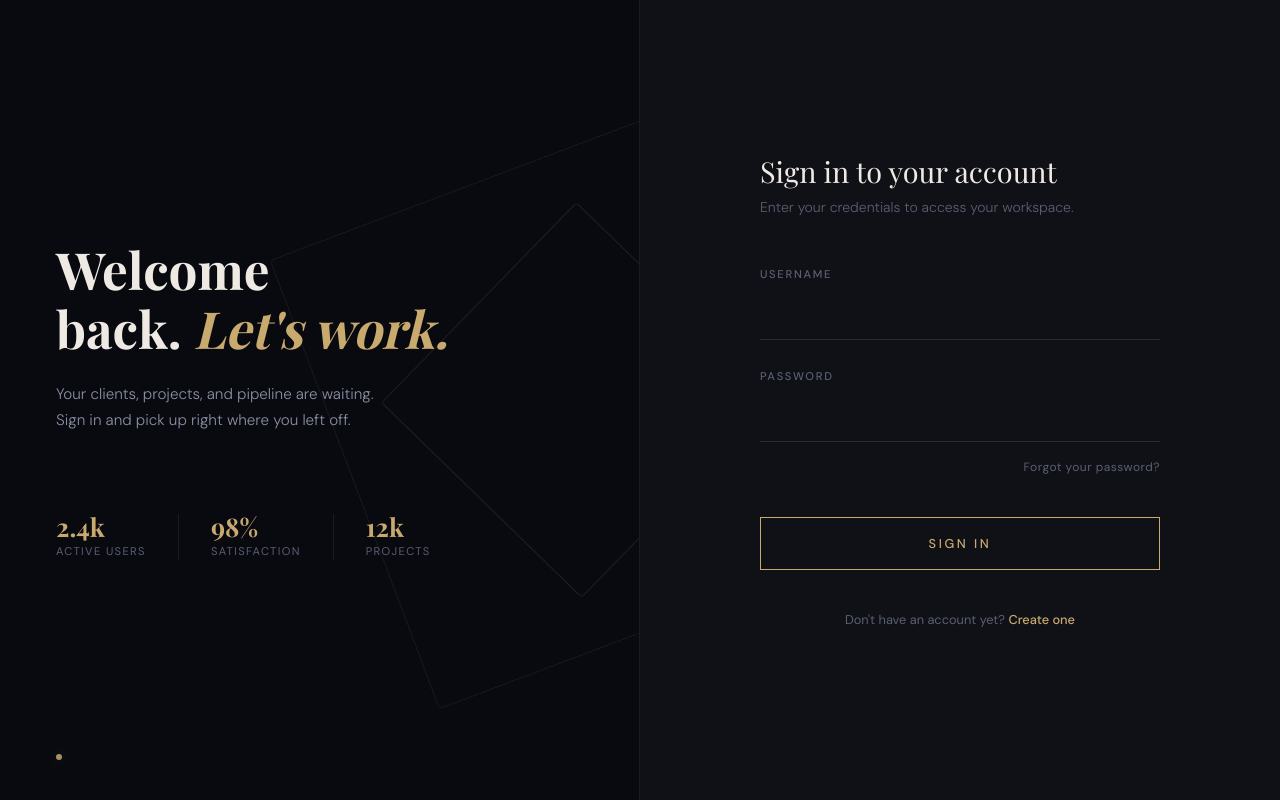
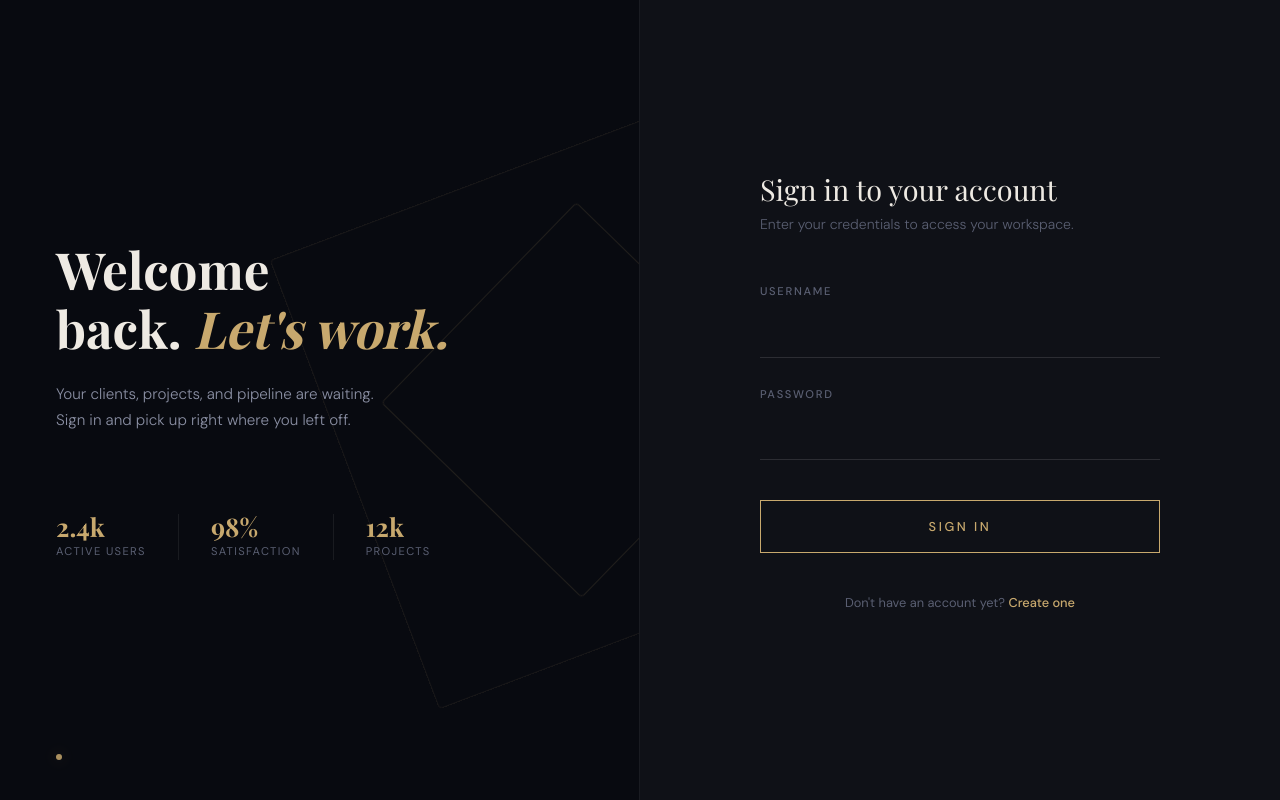
Before and after one commit to AlbertGPe/client-project-manager, a React (Create React App) app in the folder frontend/: page /auth/login in a window 1280 px wide. Built offline with nearby package versions, Linux system fonts and the light colour scheme; no server answers; a web font is replaced by a local one.

Commit message:
TODO: Forgot password

```diff
--- a/frontend/src/components/users/users-login/UsersLogin.js
+++ b/frontend/src/components/users/users-login/UsersLogin.js
@@ -137,9 +137,9 @@ function UsersLogin() {
               </div>
             )}
 
-            <div className="login-forgot">
+            {/*<div className="login-forgot">
               <Link to="/auth/forgot-password">Forgot your password?</Link>
-            </div>
+            </div>*/}
 
             <button type="submit" className="btn-register">
               <span>Sign in</span>
```
